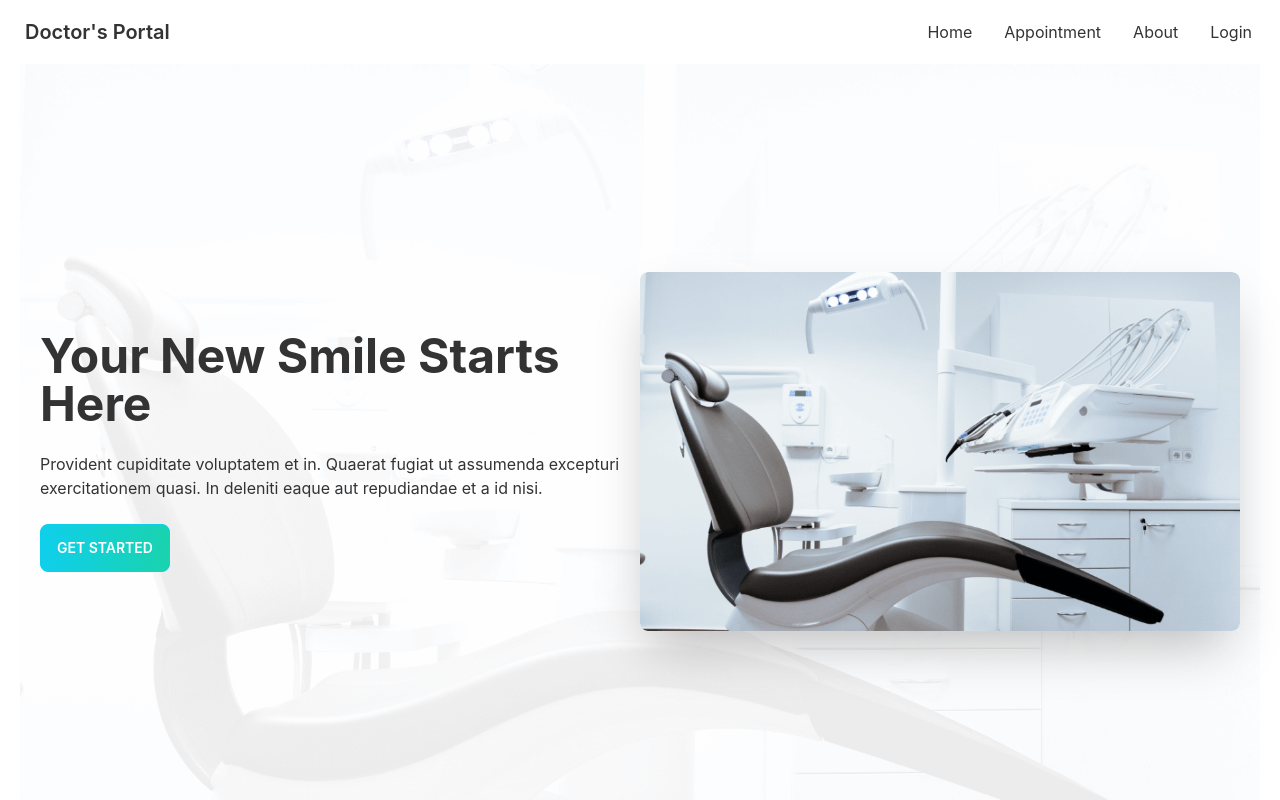
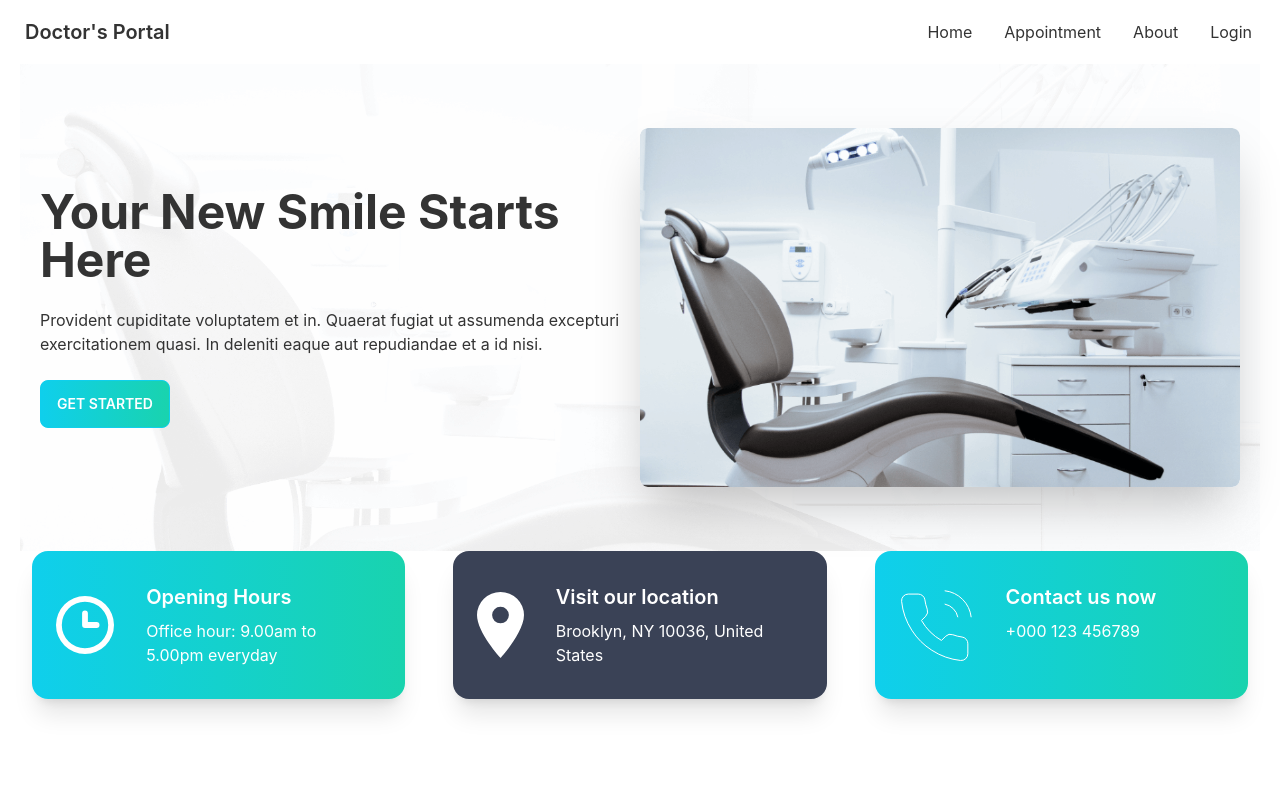
Before and after one commit to sowmik-sec/doctors-portal-client, a React (Create React App) app: page / in a window 1280 px wide. Shown: the top 800 px of the page. Built offline with nearby package versions, Linux system fonts and the light colour scheme.

Commit message:
banner image width changed and padding reduced

```diff
--- a/src/Pages/Home/Banner/Banner.js
+++ b/src/Pages/Home/Banner/Banner.js
@@ -5,8 +5,8 @@ import "./Banner.css";
 const Banner = () => {
   return (
     <div className="hero banner-bgi">
-      <div className="hero-content flex-col lg:flex-row-reverse py-52 px-5">
-        <img src={chair} className="rounded-lg w-1/2 shadow-2xl" alt="" />
+      <div className="hero-content flex-col lg:flex-row-reverse py-16 px-5">
+        <img src={chair} className="rounded-lg lg:w-1/2 shadow-2xl" alt="" />
         <div>
           <h1 className="text-5xl font-bold">Your New Smile Starts Here</h1>
           <p className="py-6">
```
